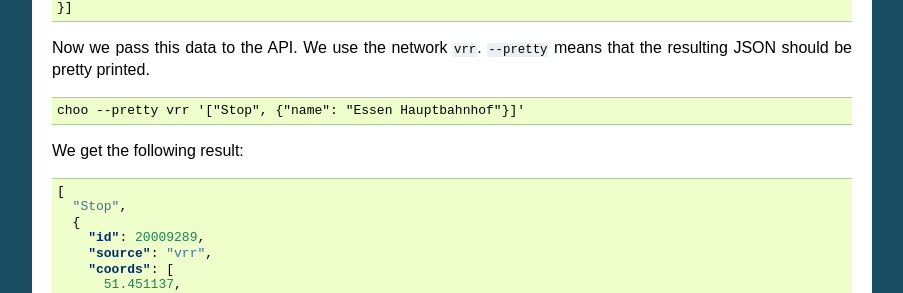
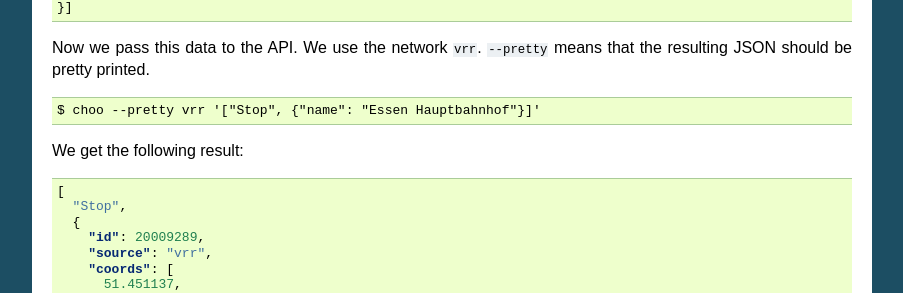
Before and after one commit to codingcatgirl/choo, a Sphinx documentation site: the page built from docs/choo/start.rst, in a window 1280 px wide and 900 px high, scrolled down 1434 px. Shown: the part 157-450 px from the top of the window, without its empty margins (198-1101 px from the left). Built offline with Sphinx 7.4.7, drawn with Linux system fonts in a browser that asks for light colours; some of the changed text lies outside the part shown.

```diff
--- a/docs/choo/start.rst
+++ b/docs/choo/start.rst
@@ -78,7 +78,7 @@ Now we pass this data to the API. We use the network ``vrr``. ``--pretty`` means
 
 .. code-block:: none
 
-    choo --pretty vrr '["Stop", {"name": "Essen Hauptbahnhof"}]'
+    $ choo --pretty vrr '["Stop", {"name": "Essen Hauptbahnhof"}]'
 
 We get the following result:
 
@@ -172,6 +172,16 @@ We created the Stop, got the network and used the generic .query() function of t
 For more information, see `Model Reference`_.
 
 
+HTTP API
+--------
+
+Just start it and open it in your browser to see the API.
+
+.. code-block:: none
+
+    $ choo-server
+
+
 How to search for a Trip
 ------------------------
 
```
